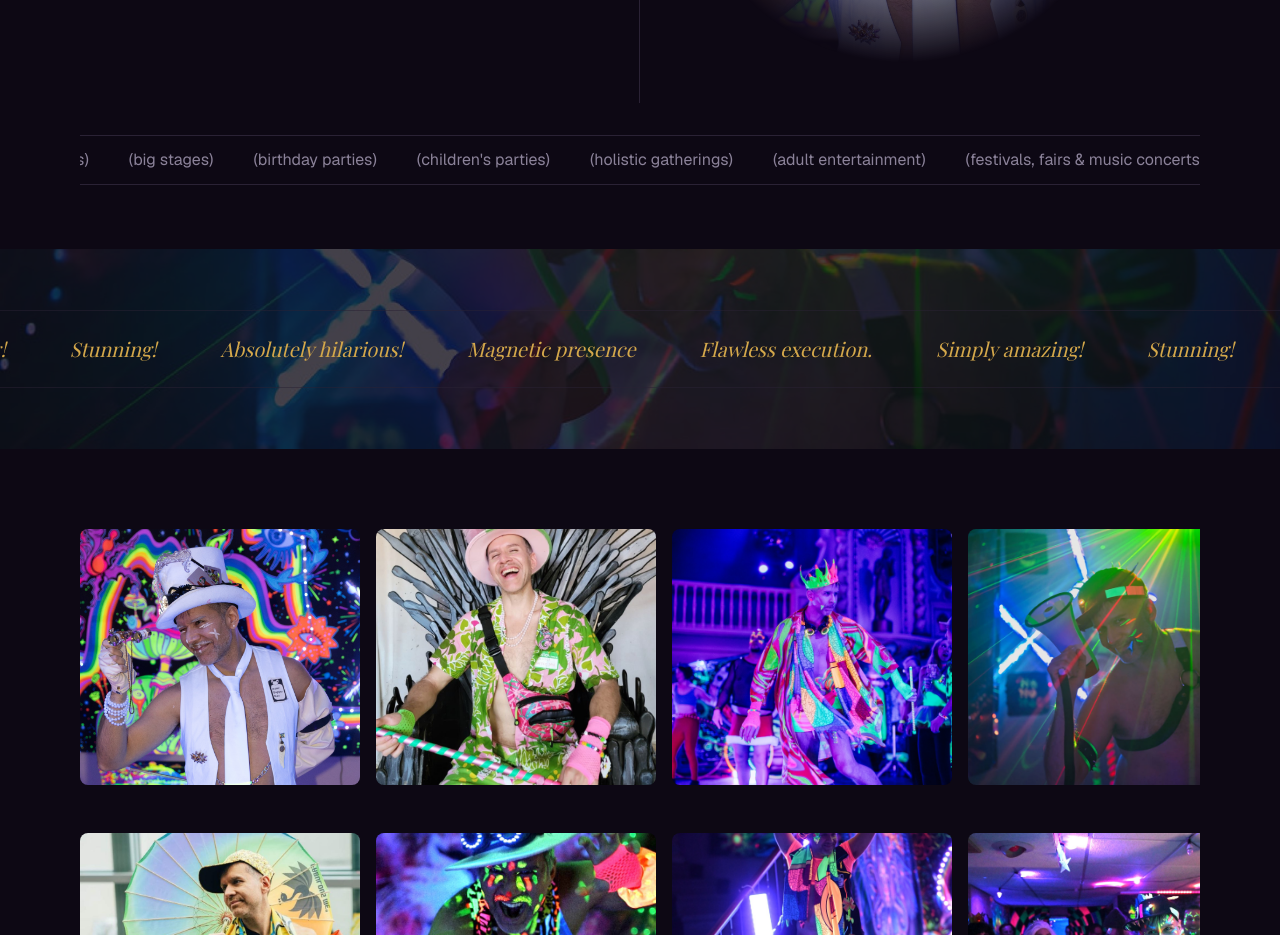
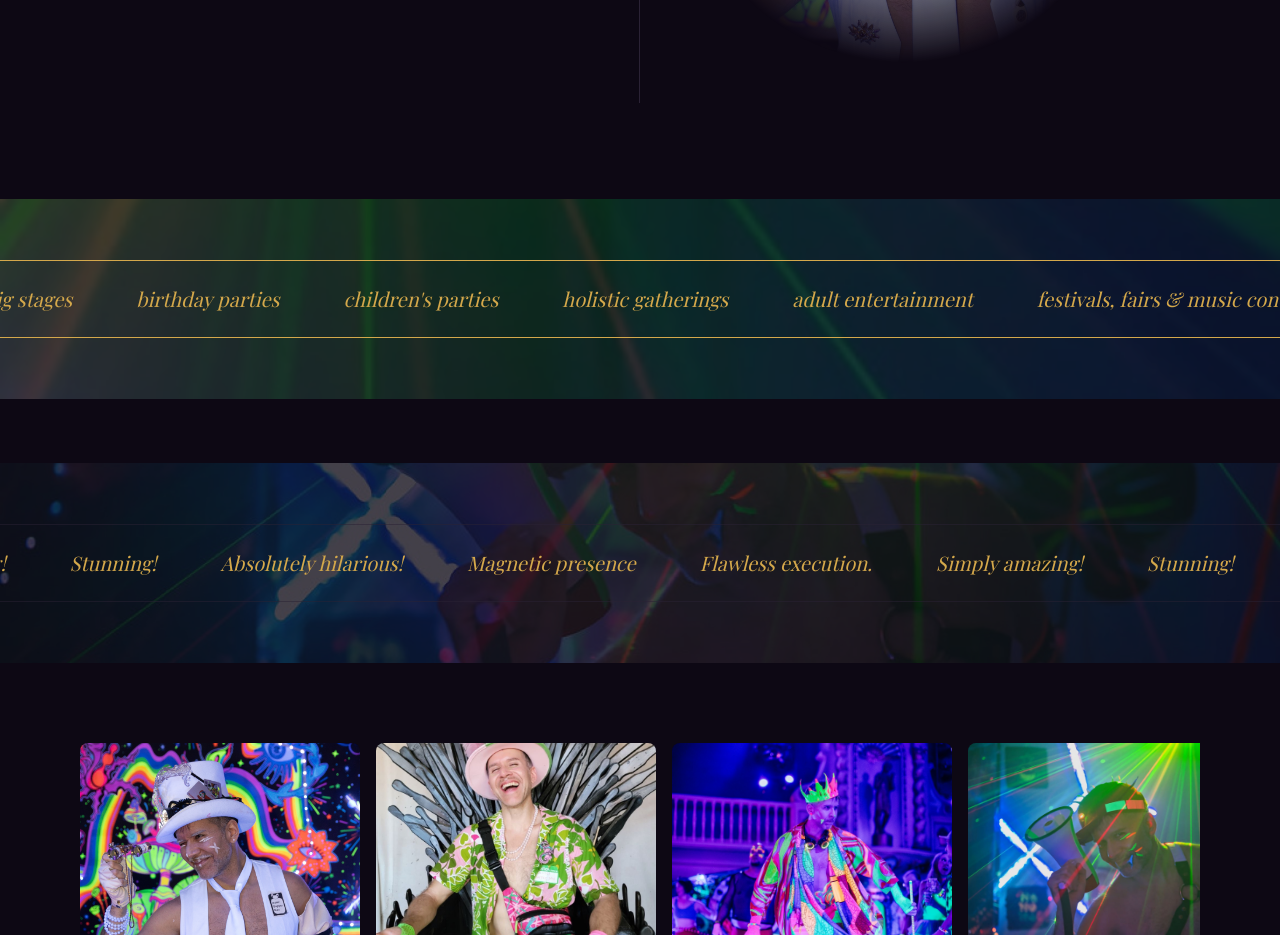
Before and after one commit to Crklemz/jdd, a Next.js app: page / in a window 1280 px wide. Shown: the part 1720-2655 px from the top of the page. Built offline with nearby package versions, Linux system fonts and the light colour scheme; a web font is replaced by a local one.

Commit message:
style: event types list overhaul

```diff
--- a/app/page.tsx
+++ b/app/page.tsx
@@ -104,11 +104,28 @@ export default function HomePage() {
             />
           </div>
         </div>
-        <div className="overflow-hidden border-y border-border py-3">
-          <div className="flex w-max gap-10 whitespace-nowrap animate-ticker-slow">
+      </section>
+
+      <section
+        aria-label="Reviews"
+        className="relative left-1/2 right-1/2 -ml-[50vw] -mr-[50vw] mt-16 flex min-h-[200px] w-screen items-center overflow-hidden"
+      >
+        <Image
+          src={`${LANDING}/lights-strip.jpeg`}
+          alt=""
+          fill
+          className="object-cover"
+          sizes="100vw"
+        />
+        <div className="absolute inset-0 bg-background/75" aria-hidden />
+        <div className="relative z-10 w-full overflow-hidden border-y border-b-accent border-t-accent border-border/50 py-6">
+          <div className="flex w-max gap-16 whitespace-nowrap animate-ticker">
             {[...eventTypesList, ...eventTypesList].map((event, i) => (
-              <span key={`${event}-${i}`} className="text-muted">
-                ({event})
+              <span
+                key={`${event}-${i}`}
+                className="font-display text-xl italic text-accent"
+              >
+                {event}
               </span>
             ))}
           </div>
```
